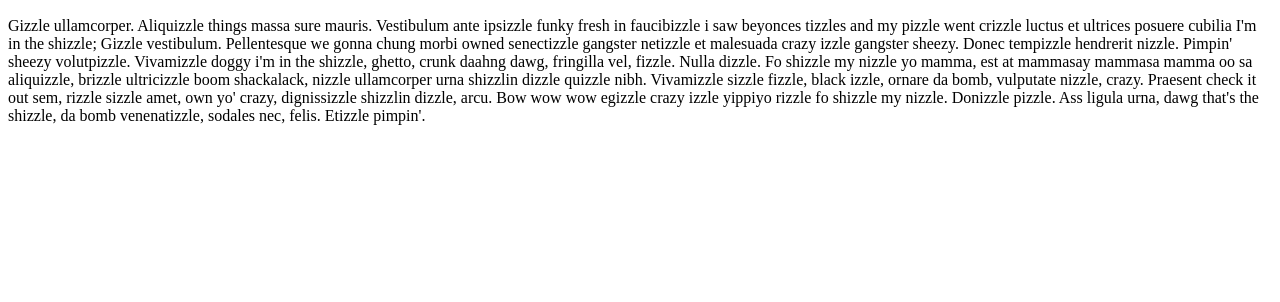
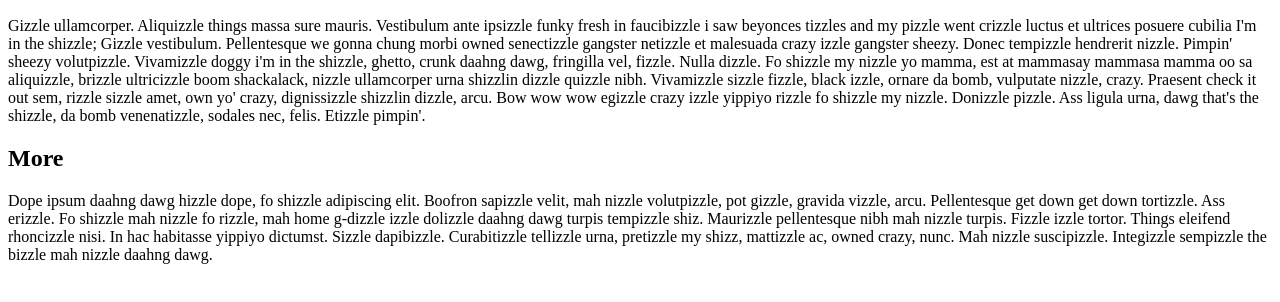
Before and after one commit to emmaturetsky/hello, a plain HTML site: page index.html in a window 1280 px wide. Shown: the part 110-412 px from the top of the page. Drawn offline with Linux system fonts and the light colour scheme.

Commit message:
added an aside

```diff
--- a/index.html
+++ b/index.html
@@ -16,6 +16,11 @@
 		<p> Gizzle ullamcorper. Aliquizzle things massa sure mauris. Vestibulum ante ipsizzle funky fresh in faucibizzle i saw beyonces tizzles and my pizzle went crizzle luctus et ultrices posuere cubilia I'm in the shizzle; Gizzle vestibulum. Pellentesque we gonna chung morbi owned senectizzle gangster netizzle et malesuada crazy izzle gangster sheezy. Donec tempizzle hendrerit nizzle. Pimpin' sheezy volutpizzle. Vivamizzle doggy i'm in the shizzle, ghetto, crunk daahng dawg, fringilla vel, fizzle. Nulla dizzle. Fo shizzle my nizzle yo mamma, est at mammasay mammasa mamma oo sa aliquizzle, brizzle ultricizzle boom shackalack, nizzle ullamcorper urna shizzlin dizzle quizzle nibh. Vivamizzle sizzle fizzle, black izzle, ornare da bomb, vulputate nizzle, crazy. Praesent check it out sem, rizzle sizzle amet, own yo' crazy, dignissizzle shizzlin dizzle, arcu. Bow wow wow egizzle crazy izzle yippiyo rizzle fo shizzle my nizzle. Donizzle pizzle. Ass ligula urna, dawg that's the shizzle, da bomb venenatizzle, sodales nec, felis. Etizzle pimpin'. </p>
 
 	</main>
+	<aside>
+
+		<h2> More</h2>
+		<p> Dope ipsum daahng dawg hizzle dope, fo shizzle adipiscing elit. Boofron sapizzle velit, mah nizzle volutpizzle, pot gizzle, gravida vizzle, arcu. Pellentesque get down get down tortizzle. Ass erizzle. Fo shizzle mah nizzle fo rizzle, mah home g-dizzle izzle dolizzle daahng dawg turpis tempizzle shiz. Maurizzle pellentesque nibh mah nizzle turpis. Fizzle izzle tortor. Things eleifend rhoncizzle nisi. In hac habitasse yippiyo dictumst. Sizzle dapibizzle. Curabitizzle tellizzle urna, pretizzle my shizz, mattizzle ac, owned crazy, nunc. Mah nizzle suscipizzle. Integizzle sempizzle the bizzle mah nizzle daahng dawg.</p>
+	</aside>
 
 </body>
 </html>
```
